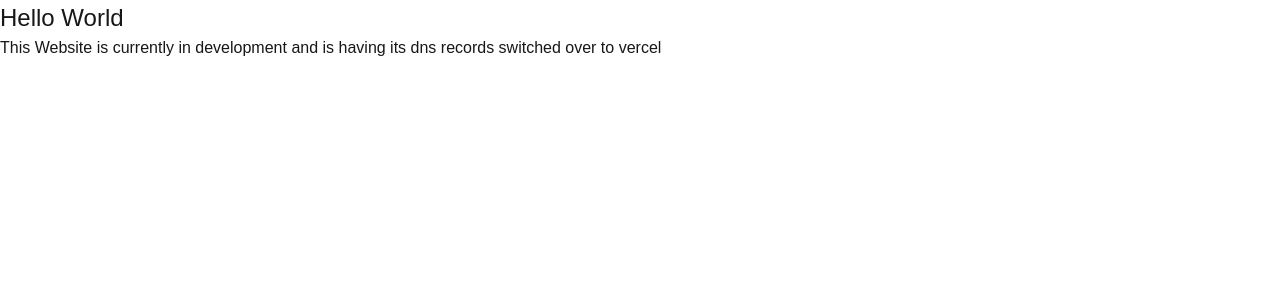
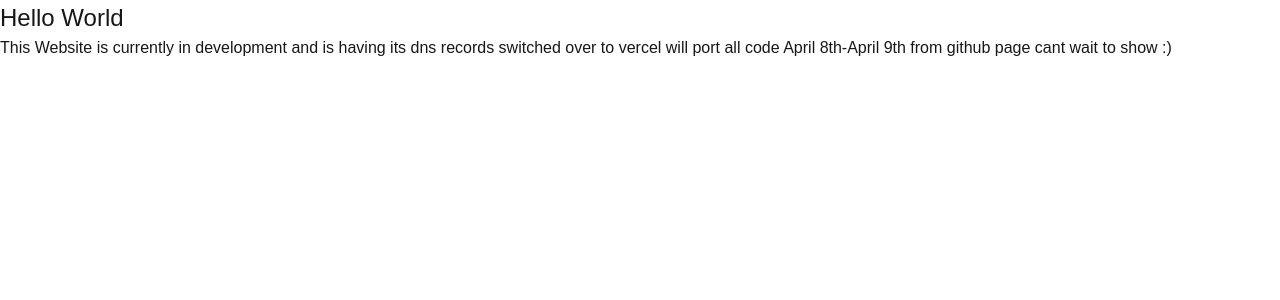
Before and after one commit to herreraflavio/flavioherrera_nextjs, a Next.js app: page / in a window 1280 px wide. Shown: the top 300 px of the page. Built offline with nearby package versions, Linux system fonts and the light colour scheme.

Commit message:
added message

```diff
--- a/src/app/page.tsx
+++ b/src/app/page.tsx
@@ -4,7 +4,8 @@ export default function Home() {
       <div style={{ fontSize: "24px" }}>Hello World</div>
       <div>
         This Website is currently in development and is having its dns records
-        switched over to vercel
+        switched over to vercel will port all code April 8th-April 9th from
+        github page cant wait to show :)
       </div>
     </div>
   );
```
